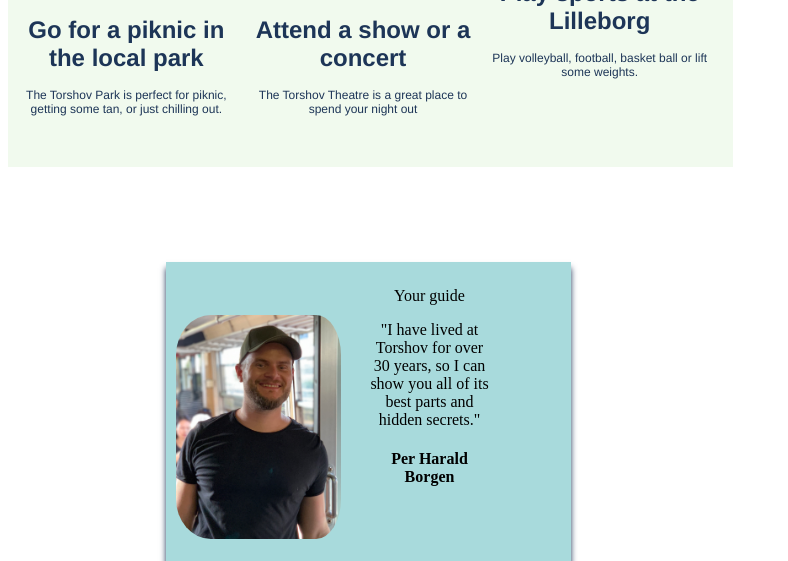
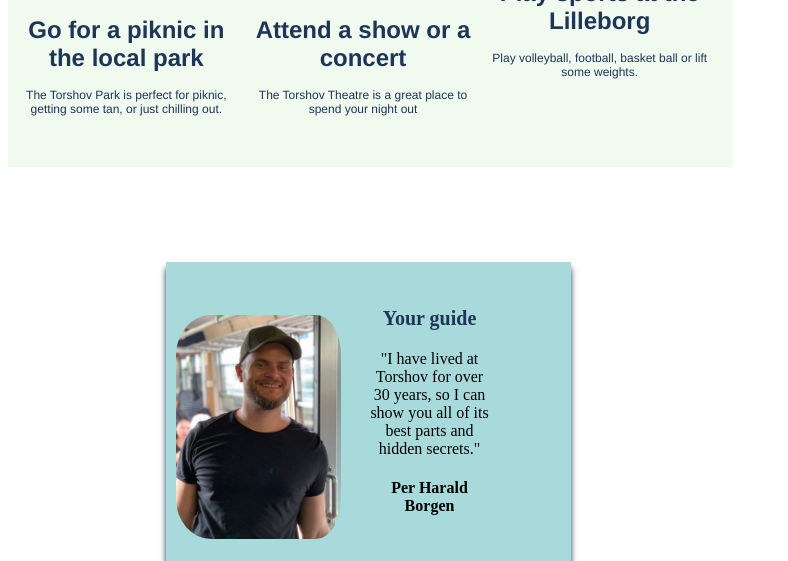
Before and after one commit to osandoval1976/oscar_solo_home_town_page, a website built with Vite: page index.html in a window 1280 px wide. Shown: the part 532-1093 px from the top of the page, without its empty margins (0-788 px from the left). Built offline with nearby package versions, Linux system fonts and the light colour scheme.

Commit message:
Update index

```diff
--- a/index.html
+++ b/index.html
@@ -46,7 +46,7 @@
 
         <!-- GUIDE SECTION -->
         <div id="guide">
-            <div class="cont-1"
+            <div class="cont-1">
             <h3>Your guide</h3>
              <p>"I have lived at Torshov for over 30 years, so I can show you all of its best parts and hidden secrets."</p>
             <h4>Per Harald Borgen</h4>
```
